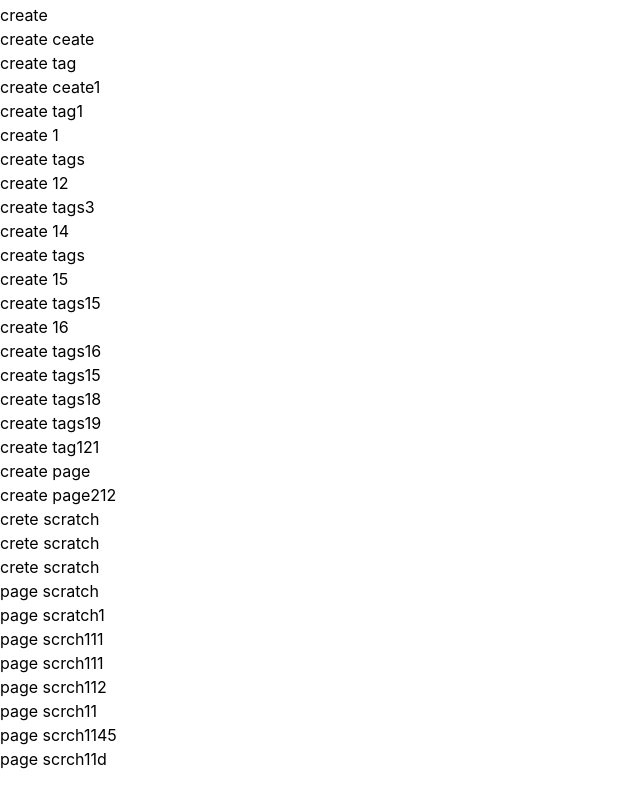
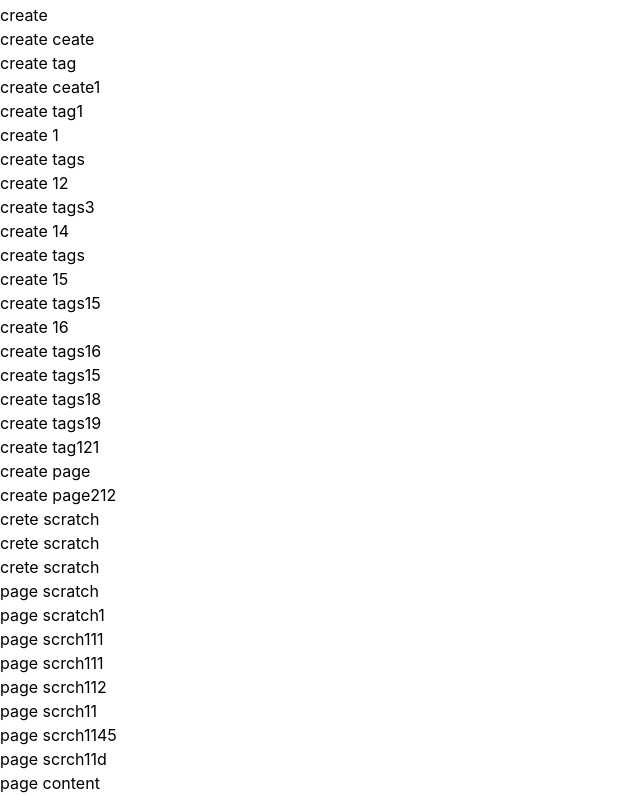
Before and after one commit to UmiduKaushika97/promotion-project, a React (Vite) app: page / in a window 1280 px wide. Shown: the part 409-1204 px from the top of the page, without its empty margins (0-640 px from the left). Before the commit the page ends 1180 px from the top, so only its background shows below. Built offline with nearby package versions, Linux system fonts and the light colour scheme.

Commit message:
page content

```diff
--- a/src/App.tsx
+++ b/src/App.tsx
@@ -79,6 +79,8 @@ function App() {
 
 <h2>page scrch11d</h2>
 
+<h1> page content</h1>
+
     </>
   )
 }
```
